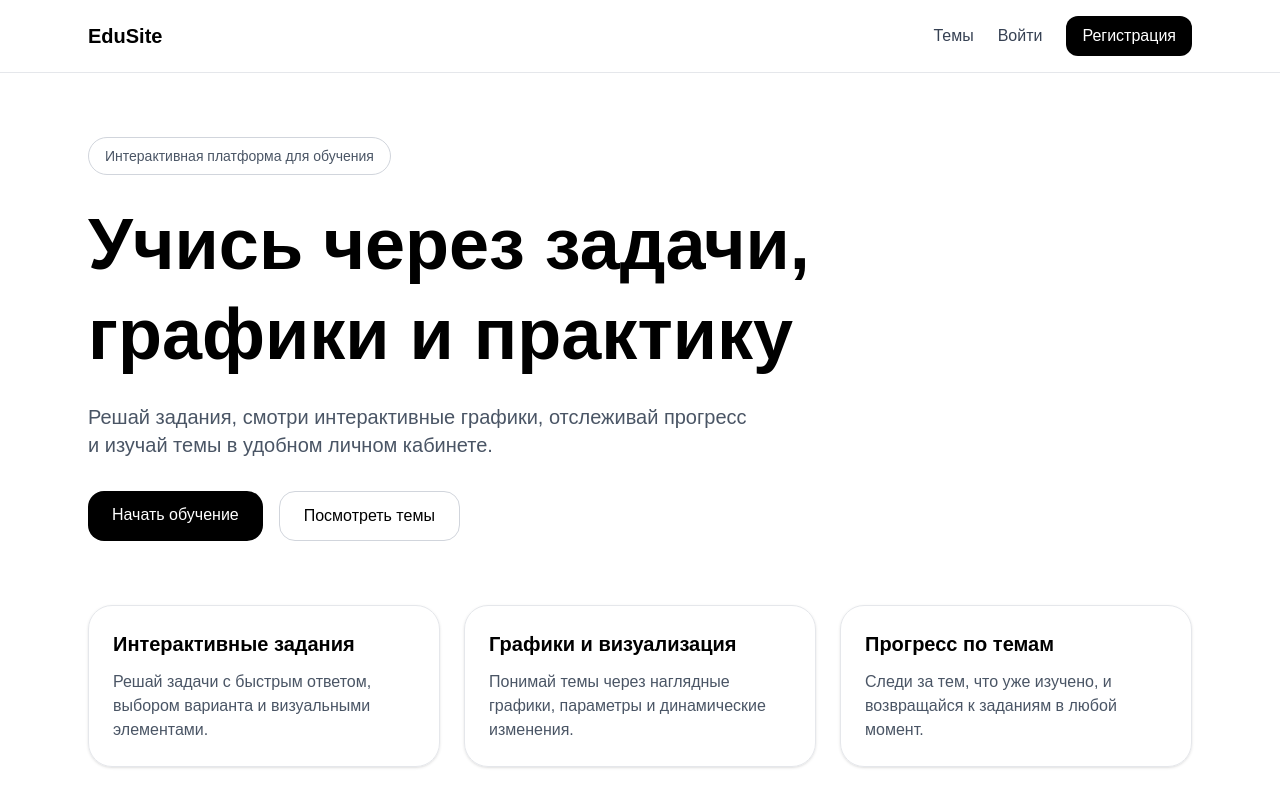
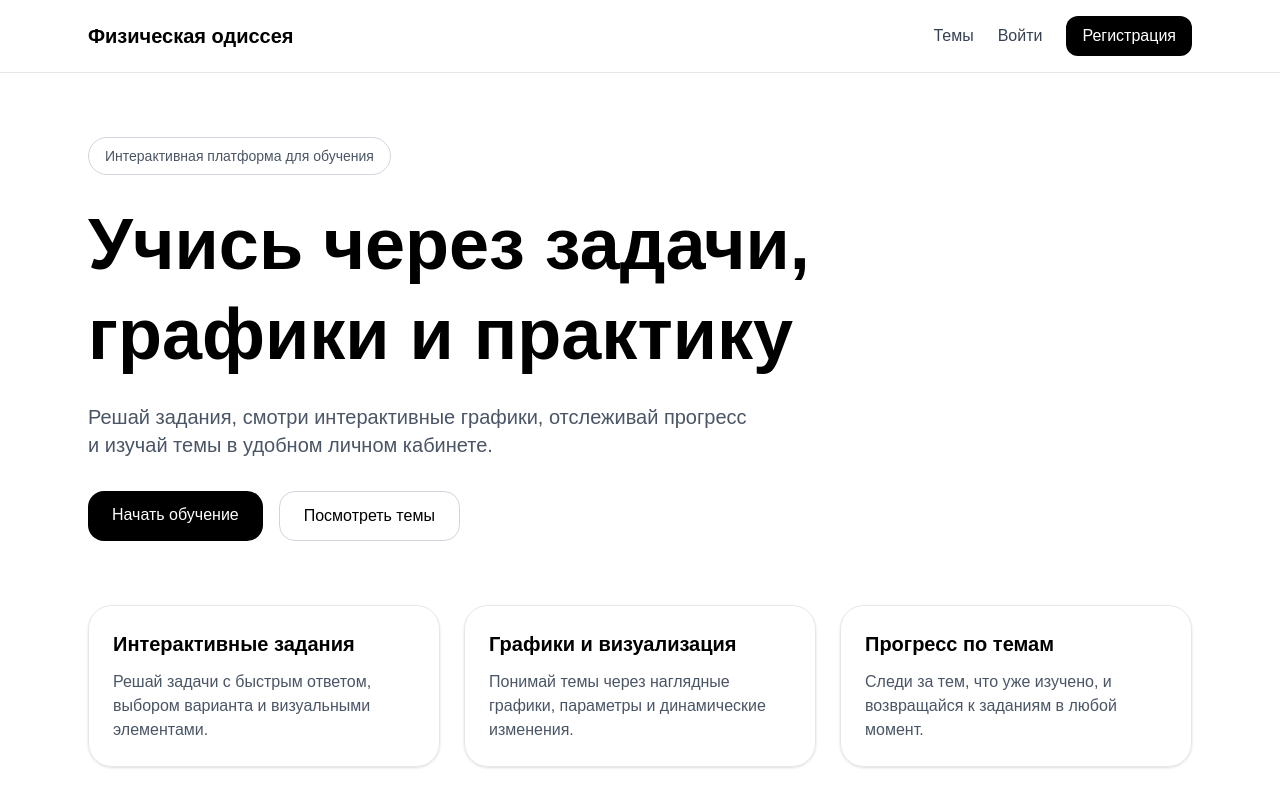
Before and after one commit to pivnoe11/my-edu-site, a Next.js app: page / in a window 1280 px wide. Shown: the top 806 px of the page. Built offline with nearby package versions, Linux system fonts and the light colour scheme.

Commit message:
Rename site to Физическая одиссея

```diff
--- a/components/Navbar.tsx
+++ b/components/Navbar.tsx
@@ -5,7 +5,7 @@ export default function Navbar() {
     <header className="border-b border-gray-200 bg-white">
       <div className="mx-auto flex max-w-6xl items-center justify-between px-6 py-4">
         <Link href="/" className="text-xl font-bold">
-          EduSite
+          Физическая одиссея
         </Link>
 
         <nav className="flex items-center gap-6 text-sm md:text-base">
```
